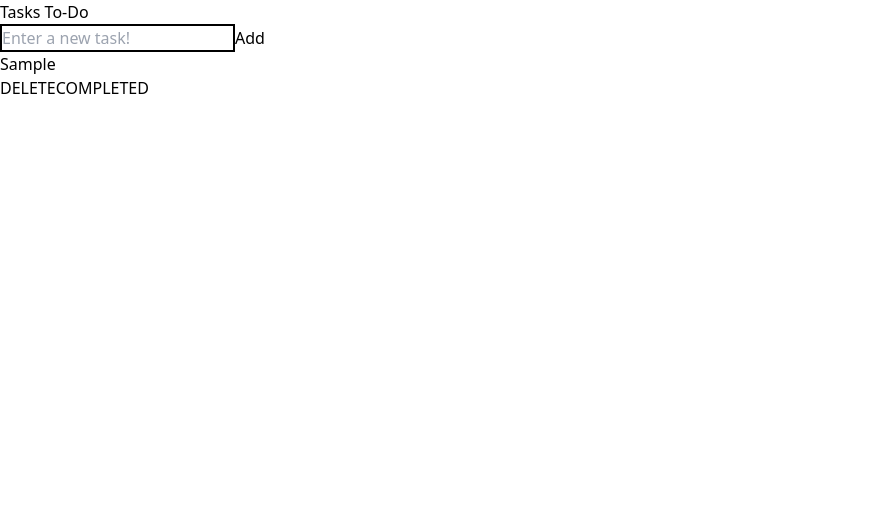
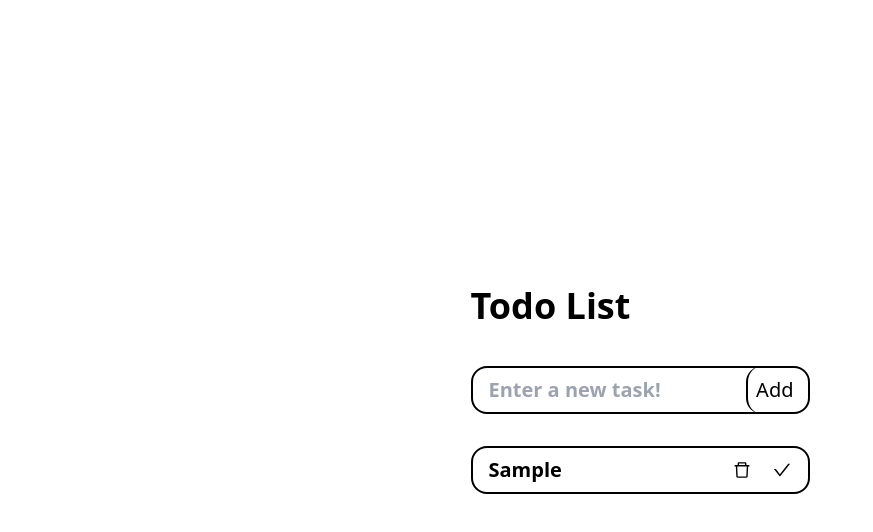
Before and after one commit to UTKUC3NGIZ/pinsoft-todo-app, a React (Create React App) app: page / in a window 1280 px wide. Both pictures are taken after typing "Sample" into the empty fields and a click on the button "Add". Shown: the top 532 px of the page, without its empty margins (0-873 px from the left). Built offline with nearby package versions, Linux system fonts and the light colour scheme.

Commit message:
tailwind draft

```diff
--- a/package.json
+++ b/package.json
@@ -8,6 +8,7 @@
     "@testing-library/user-event": "^13.5.0",
     "react": "^18.2.0",
     "react-dom": "^18.2.0",
+    "react-icons": "^4.10.1",
     "react-scripts": "5.0.1",
     "web-vitals": "^2.1.4"
   },
--- a/src/App.js
+++ b/src/App.js
@@ -1,4 +1,5 @@
 import React, { useState } from "react";
+import { AiOutlineDelete, AiOutlineCheck } from "react-icons/ai";
 
 function App() {
   const [newTask, setNewTask] = useState("");
@@ -36,34 +37,65 @@ function App() {
   }
 
   return (
-    <div className="app">
+    <div className="w-screen h-screen relative flex justify-center items-center">
+      <div className="absolute">
         {/* Title */}
-      <h1>Tasks To-Do</h1>
+        <h1 className="text-4xl font-bold mb-10">Todo List</h1>
 
         {/* Entering new tasks */}
+        <div className="inline-flex relative items-center mb-8">
           <input
             type="text"
             placeholder="Enter a new task!"
             value={newTask}
             onChange={(e) => setNewTask(e.target.value)}
-        className="border-2 border-black"
+            className="border-2 rounded-2xl border-black py-2 px-4 text-xl font-bold"
           />
 
           {/* button for adding tasks */}
-      <button onClick={() => addTask()}>Add</button>
+          <button
+            onClick={() => addTask()}
+            className="absolute text-xl right-4 pl-2 border-l-2 border-black h-full rounded-2xl"
+          >
+            Add
+          </button>
+        </div>
 
         {/* lists of the entered tasks */}
-      <ul>
+
+        <div className="flex flex-col">
           {tasks.map((task) => {
             return (
-            <li key={task.id}>
-              <h2 className={task.completed ? "bg-black" : "bg-white"}>{task.value}</h2>
-              <button onClick={() => deleteTask(task.id)}>DELETE</button>
-              <button onClick={() => completedTasks(task.id)}>COMPLETED</button>
-            </li>
+              <div
+                key={task.id}
+                className="flex mb-5 items-center justify-between border-2 border-black py-2 px-4 rounded-2xl "
+              >
+                <h2
+                  className={`${
+                    task.completed ? "line-through" : ""
+                  }  font-bold text-xl`}
+                >
+                  {task.value}
+                </h2>
+                <div className="flex ">
+                  <button
+                    onClick={() => deleteTask(task.id)}
+                    className="hover:scale-150 text-xl mr-5 delay-100"
+                  >
+                    <AiOutlineDelete />
+                  </button>
+                  <button
+                    onClick={() => completedTasks(task.id)}
+                    className="hover:scale-150 text-xl delay-100"
+                  >
+                    <AiOutlineCheck />
+                  </button>
+                </div>
+              </div>
             );
           })}
-      </ul>
+        </div>
+      </div>
     </div>
   );
 }
```
Also changed, not shown: 1 other file (tests, documents, lock files or other folders). Lines whose indentation alone changed are shown as unchanged.
